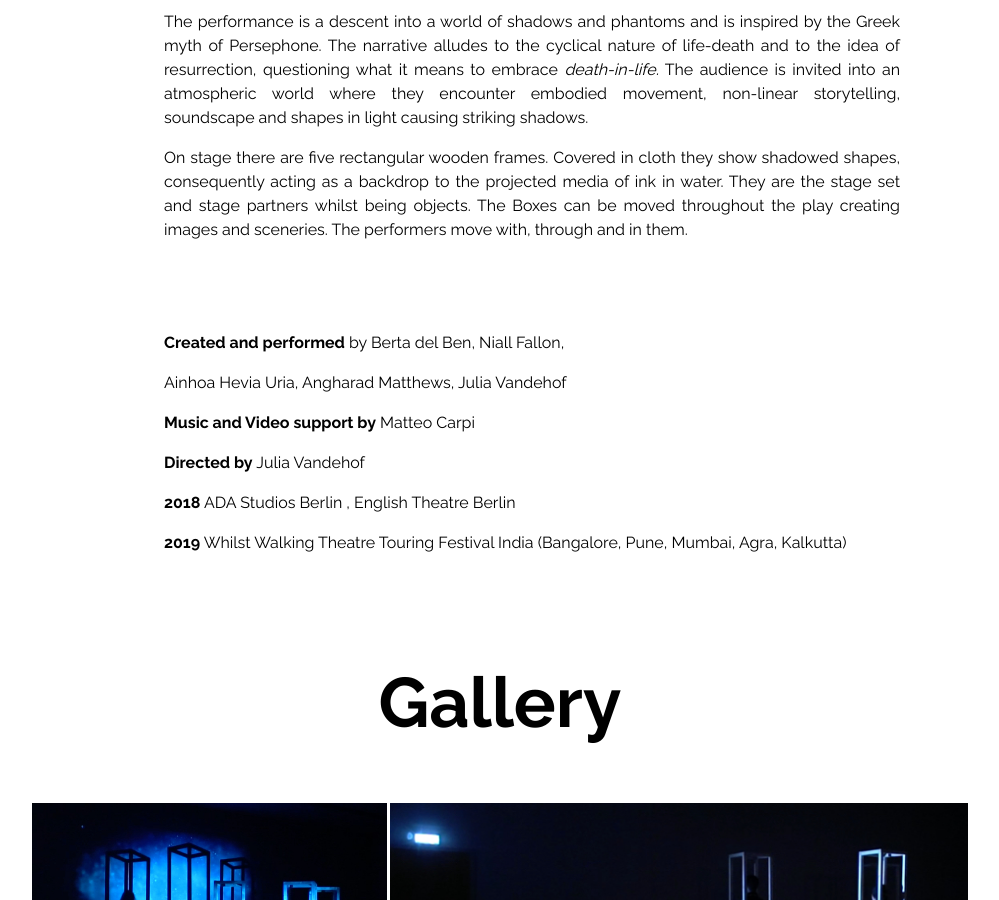
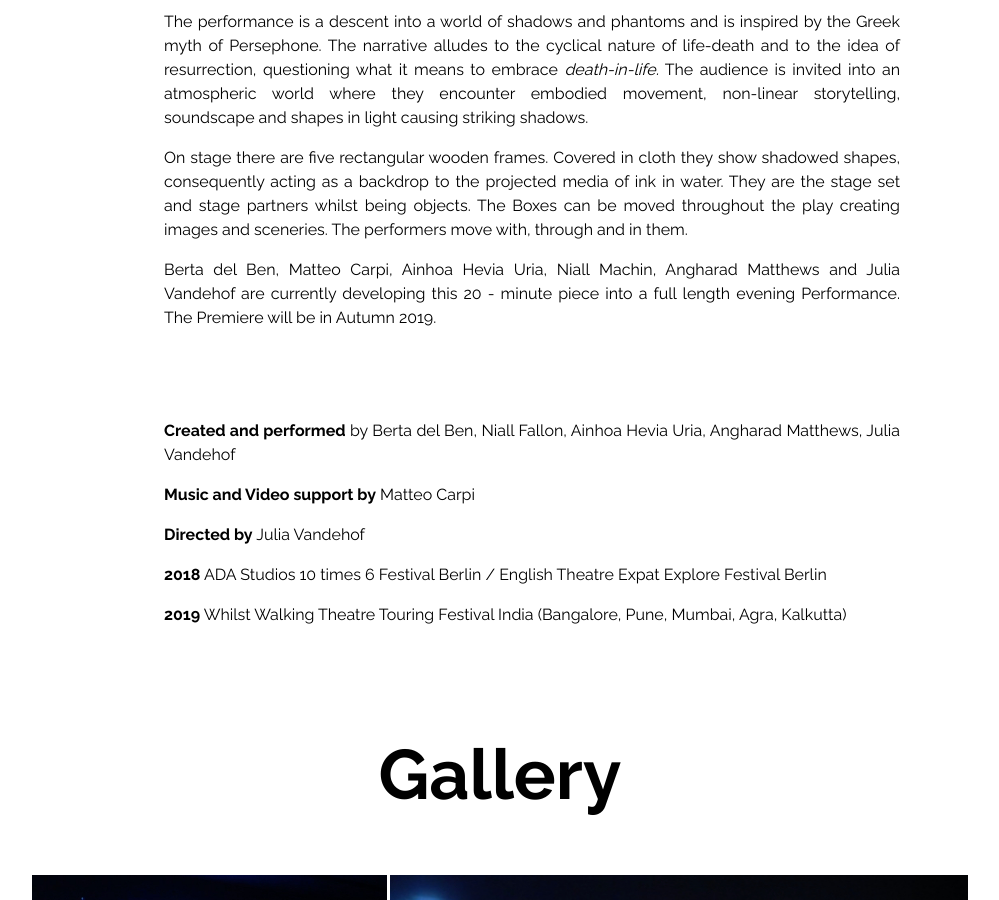
Before and after one commit to matteocarpi/julia, a Jekyll site: the page built from _posts/2019-03-04-persephone-dancing-with-the-shadows.markdown, in a window 1280 px wide and 900 px high, scrolled down 867 px. Shown: the whole window, without its empty margins (108-1107 px from the left). Built offline with Jekyll 4.4.1, drawn with Linux system fonts in a browser that asks for light colours.

Commit message:
Update from Forestry.io Julia Proeglhoef updated _posts/2019-03-04-persephone-dancing-with-the-shadows.markdown

```diff
--- a/_posts/2019-03-04-persephone-dancing-with-the-shadows.markdown
+++ b/_posts/2019-03-04-persephone-dancing-with-the-shadows.markdown
@@ -2,10 +2,19 @@
 layout: post
 title: Persephone - Dancing with the Shadows
 current: true
-description: |-
-  The performance is a descent into a world of shadows and phantoms and is inspired by the Greek myth of Persephone. The narrative alludes to the cyclical nature of life-death and to the idea of resurrection, questioning what it means to embrace _death-in-life._ The audience is invited into an atmospheric world where they encounter embodied movement, non-linear storytelling, soundscape and shapes in light causing striking shadows.
-
-  On stage there are five rectangular wooden frames. Covered in cloth they show shadowed shapes, consequently acting as a backdrop to the projected media of ink in water. They are the stage set and stage partners whilst being objects. The Boxes can be moved throughout the play creating images and sceneries. The performers move with, through and in them.
+description: "The performance is a descent into a world of shadows and phantoms and
+  is inspired by the Greek myth of Persephone. The narrative alludes to the cyclical
+  nature of life-death and to the idea of resurrection, questioning what it means
+  to embrace _death-in-life._ The audience is invited into an atmospheric world where
+  they encounter embodied movement, non-linear storytelling, soundscape and shapes
+  in light causing striking shadows.\n\nOn stage there are five rectangular wooden
+  frames. Covered in cloth they show shadowed shapes, consequently acting as a backdrop
+  to the projected media of ink in water. They are the stage set and stage partners
+  whilst being objects. The Boxes can be moved throughout the play creating images
+  and sceneries. The performers move with, through and in them.\n\nBerta del Ben,
+  Matteo Carpi,  Ainhoa Hevia Uria, Niall Machin, Angharad Matthews and Julia Vandehof
+  are currently developing this 20 - minute piece into a full length evening Performance.
+  The Premiere will be in Autumn 2019. "
 permalink: "/:title"
 preview_picture: "/uploads/persephone-ink-back.jpg"
 main_pictures:
@@ -15,15 +24,13 @@ secondary_gallery:
 - "/uploads/Bildschirmfoto 2018-11-28 um 11.26.54 Kopie.png"
 sub_title: an interdisciplinary theatre project
 credits: |-
-  **Created and performed** by Berta del Ben, Niall Fallon,
-
-  Ainhoa Hevia Uria, Angharad Matthews, Julia Vandehof
+  **Created and performed** by Berta del Ben, Niall Fallon, Ainhoa Hevia Uria, Angharad Matthews, Julia Vandehof
 
   **Music and Video support by** Matteo Carpi
 
   **Directed by** Julia Vandehof
 
-  **2018** ADA Studios Berlin , English Theatre Berlin
+  **2018** ADA Studios 10 times 6 Festival Berlin  / English Theatre  Expat Explore Festival Berlin
 
   **2019** Whilst Walking Theatre Touring Festival India (Bangalore, Pune, Mumbai, Agra, Kalkutta)
 youtube_link: ''
```
Also changed, not shown: .forestry/front_matter/templates/post.yml.
